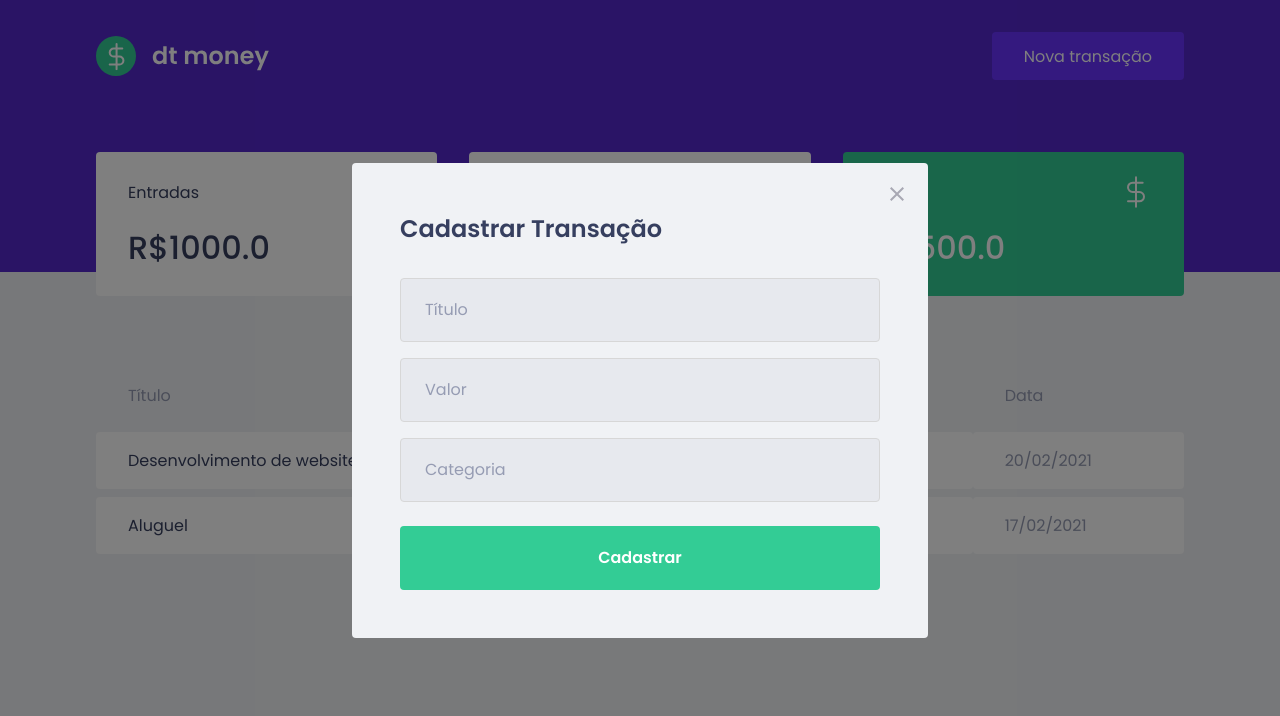
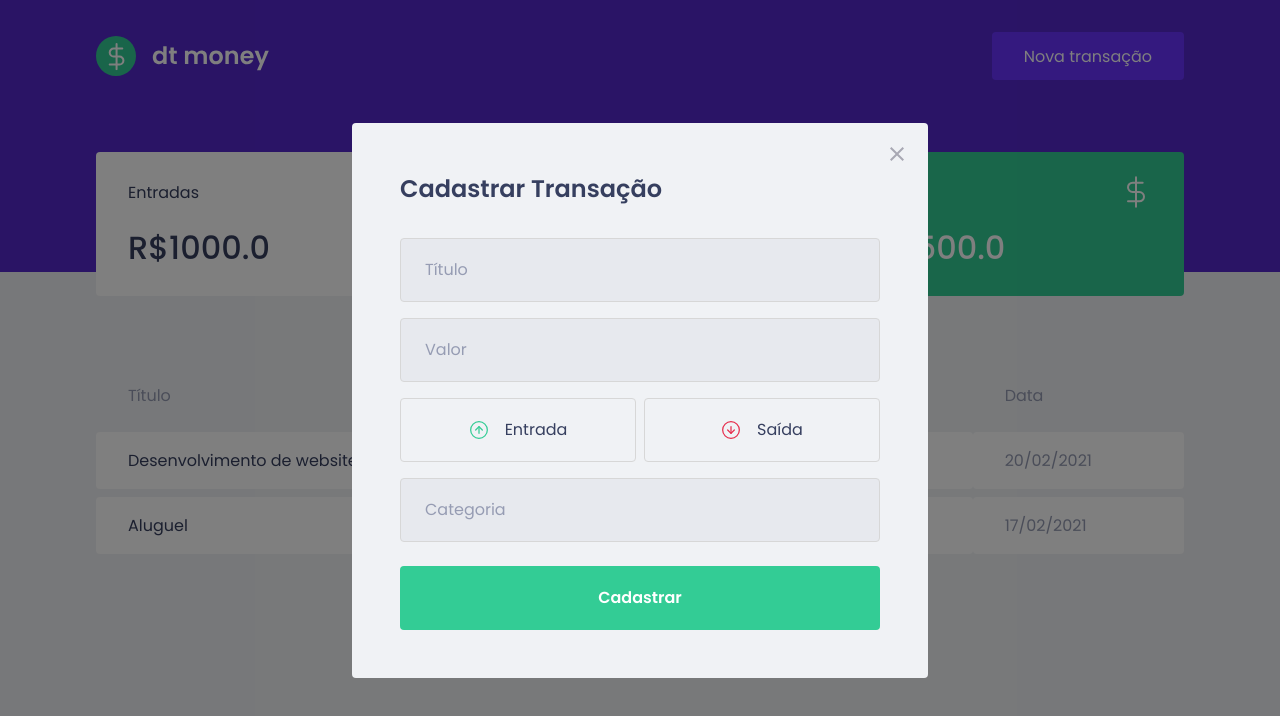
Before and after one commit to Paulo301/dtmoney, a React (Create React App) app: page / in a window 1280 px wide. Both pictures are taken after a click on the button "Nova transação". Shown: the top 716 px of the page. Built offline with nearby package versions, Linux system fonts and the light colour scheme; no server answers; a web font is replaced by a local one; what miragejs would draw is missing.

Commit message:
add buttons of transaction type

```diff
--- a/package.json
+++ b/package.json
@@ -7,6 +7,7 @@
     "@types/styled-components": "^5.1.25",
     "axios": "^0.27.2",
     "miragejs": "^0.1.45",
+    "polished": "^4.2.2",
     "react": "^17.0.2",
     "react-dom": "^17.0.2",
     "react-modal": "^3.15.1",
--- a/src/components/NewTransactionsModal/index.tsx
+++ b/src/components/NewTransactionsModal/index.tsx
@@ -1,8 +1,10 @@
 import Modal from 'react-modal';
 
+import incomeImg from '../../assets/income.svg';
+import outcomeImg from '../../assets/outcome.svg';
 import closeImg from '../../assets/close.svg';
 
-import { Container } from './styles';
+import { Container, TransactionTypeContainer } from './styles';
 
 interface NewTransactionModalProps {
   isOpen: boolean;
@@ -36,6 +38,18 @@
           placeholder='Valor'
         />
 
+        <TransactionTypeContainer>
+          <button type='button'>
+            <img src={incomeImg} alt="Entrada" />
+            <span>Entrada</span>
+          </button>
+
+          <button type='button'>
+            <img src={outcomeImg} alt="Saída" />
+            <span>Saída</span>
+          </button>
+        </TransactionTypeContainer>
+
         <input
           placeholder='Categoria'
         />
--- a/src/components/NewTransactionsModal/styles.ts
+++ b/src/components/NewTransactionsModal/styles.ts
@@ -1,4 +1,5 @@
 import styled from "styled-components";
+import { darken } from "polished";
 
 export const Container = styled.form`
   h2 {
@@ -47,3 +48,39 @@
     }
   }
 `;
+
+export const TransactionTypeContainer = styled.div`
+  margin: 1rem 0;
+  display: grid;
+  grid-template-columns: 1fr 1fr;
+  gap: 0.5rem;
+
+  button {
+    height: 4rem;
+    border: 1px solid #d7d7d7;
+    border-radius: 0.25rem;
+
+    background: transparent;
+    display: flex;
+    align-items: center;
+    justify-content: center;
+
+    transition: border-color 0.2s;
+
+    &:hover {
+      border-color: ${darken(0.1, '#d7d7d7')};
+    }
+
+    img {
+      width: 20px;
+      height: 20px;
+    }
+
+    span {
+      display: inline-block;
+      margin-left: 1rem;
+      font-size: 1rem;
+      color: var(--text-title);
+    }
+  }
+`;
```
Also changed, not shown: 1 other file (tests, documents, lock files or other folders).
